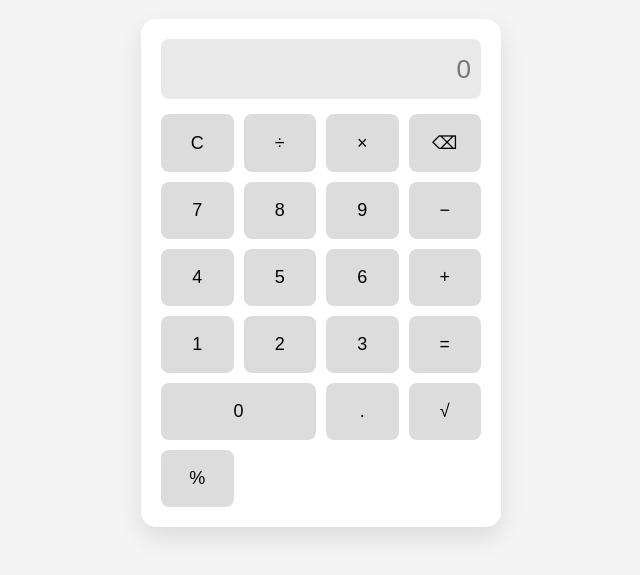
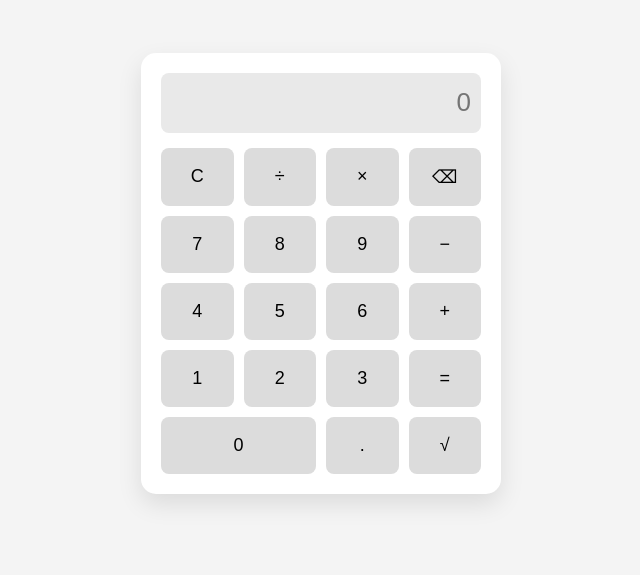
Before and after one commit to pvnvasita48/Basic-Calculator, a plain HTML site: page index.html in a window 1280 px wide. Shown: the part 135-710 px from the top of the page, without its empty margins (319-959 px from the left). Drawn offline with Linux system fonts and the light colour scheme.

Commit message:
Update index.html

```diff
--- a/index.html
+++ b/index.html
@@ -8,10 +8,8 @@
 </head>
 <body>
   <div class="calculator">
-    <!-- Display input for results -->
     <input type="text" id="display" placeholder="0" disabled />
 
-    <!-- Buttons container -->
     <div class="buttons">
       <button onclick="clearDisplay()">C</button>
       <button onclick="appendValue('/')">÷</button>
@@ -35,12 +33,7 @@
 
       <button onclick="appendValue('0')" class="zero">0</button>
       <button onclick="appendValue('.')">.</button>
-
-      <!-- Advanced Features -->
       <button onclick="calculateSqrt()">√</button>
-      <button onclick="calculatePercent()">%</button>
-
-
     </div>
   </div>
 
```
